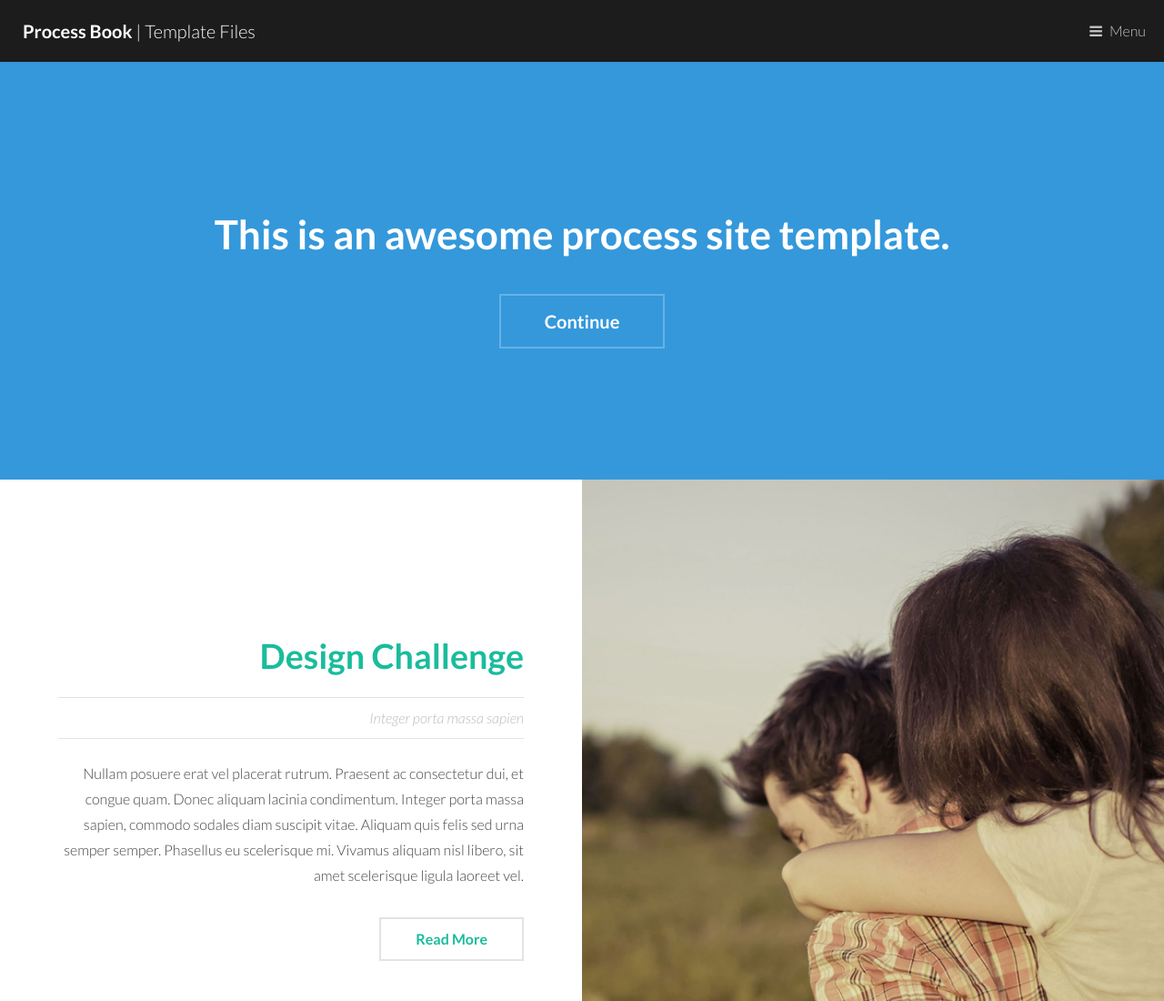
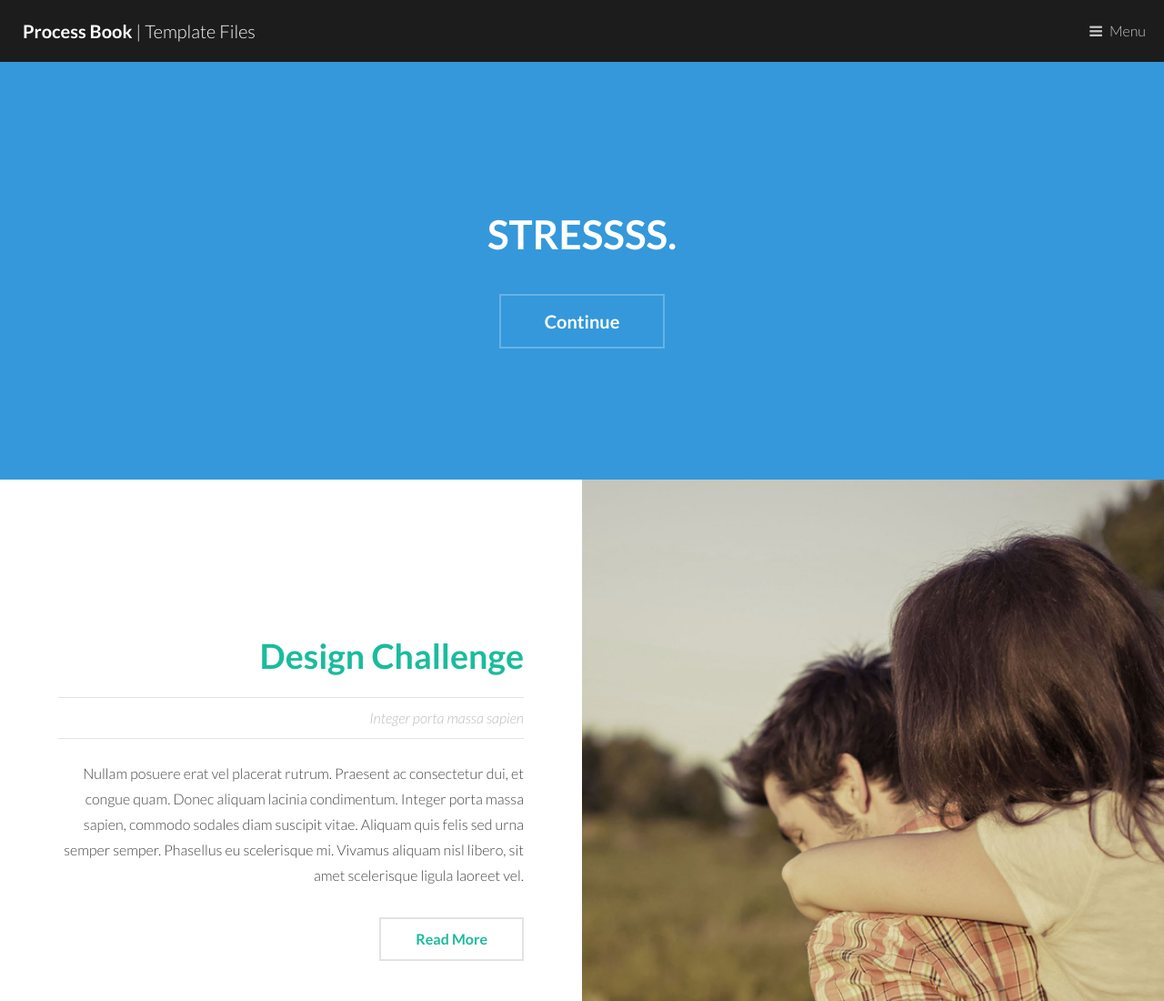
Before and after one commit to shelbyparker/project-hope-foundation, a plain HTML site: page index.html in a window 1280 px wide. Shown: the top 1100 px of the page at 91% size. Drawn offline with Linux system fonts and the light colour scheme.

Commit message:
Update index.html

```diff
--- a/index.html
+++ b/index.html
@@ -29,7 +29,7 @@
 		<!-- Banner -->
 			<section id="banner">
 				<div class="inner">
-					<h1>This is an awesome process site template.</h1>
+					<h1>STRESSSS.</h1>
 					<ul class="actions">
 						<li><a href="#one" class="button alt scrolly big">Continue</a></li>
 					</ul>
```
